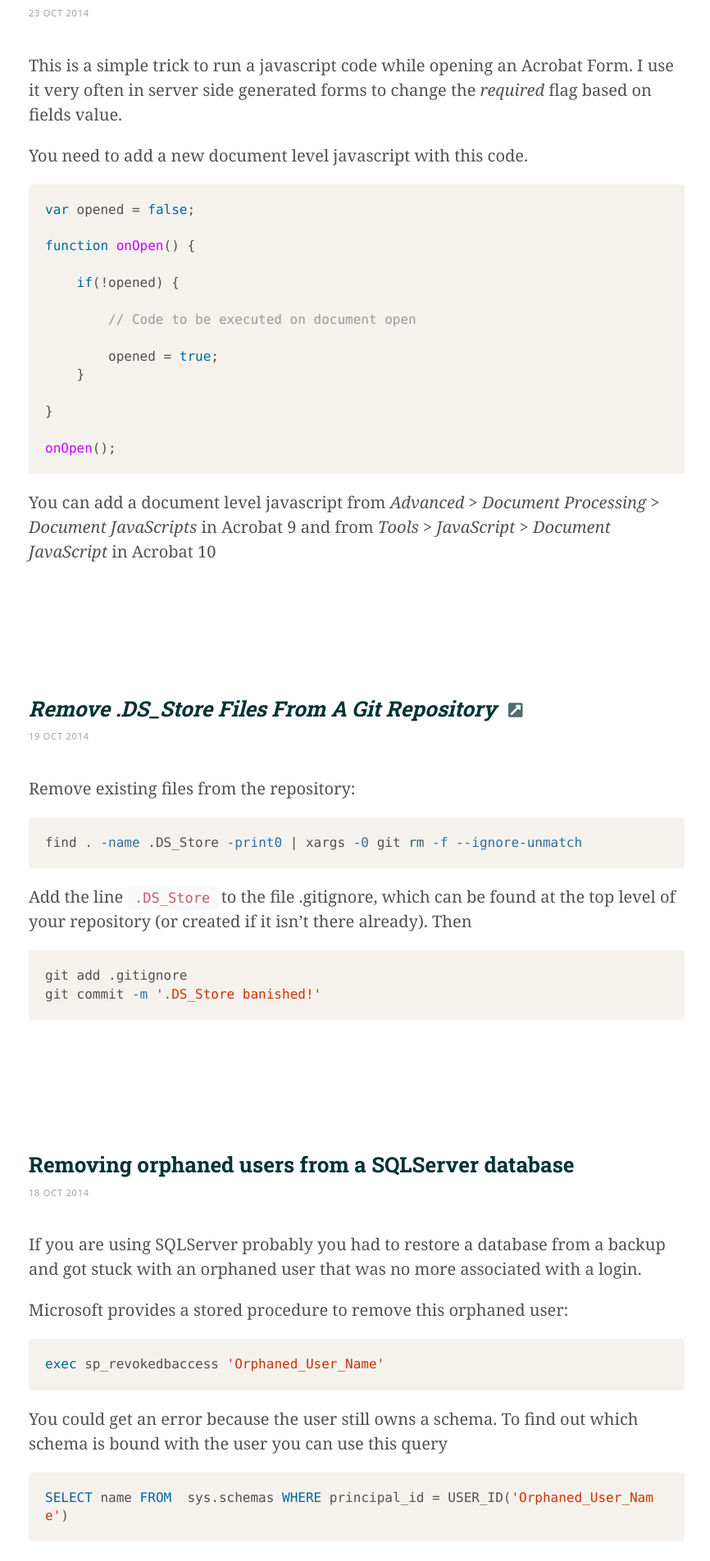
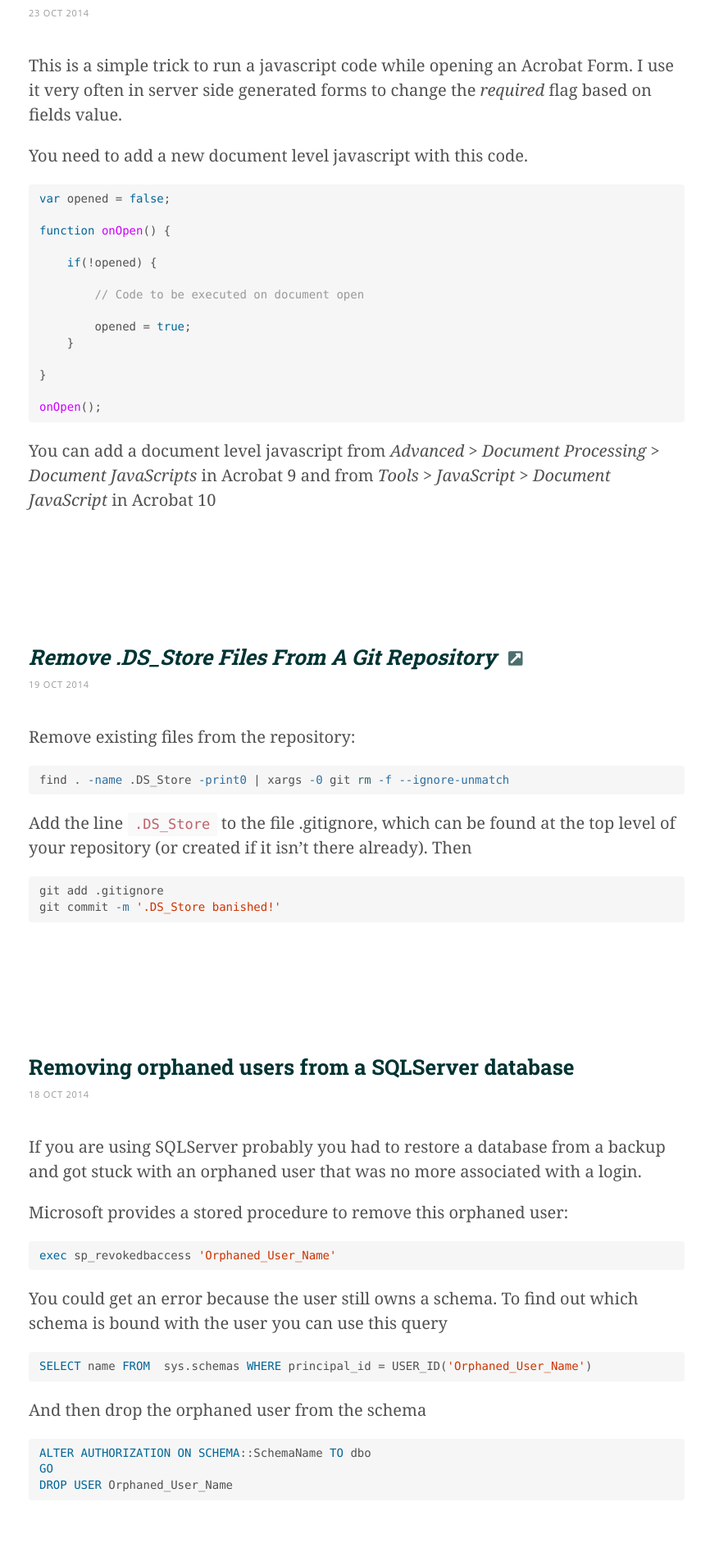
Before and after one commit to amelandri/amelandri.github.io, a Jekyll site: the page built from index.html, in a window 1280 px wide. Shown: the part 3688-5592 px from the top of the page at 82% size, without its empty margins (205-1071 px from the left). Built offline with Jekyll 4.4.1, drawn with Linux system fonts in a browser that asks for light colours; nearby versions of some CDN libraries; the list of posts is cut into pages by our own code.

Commit message:
Improved pre style

```diff
--- a/public/css/poole.css
+++ b/public/css/poole.css
@@ -166,14 +166,14 @@ pre {
   display: block;
   margin-top: 0;
   margin-bottom: 1rem;
-  padding: 1rem;
-  font-size: .8rem;
+  padding: 0.4rem 0.65rem;
+  font-size: .7rem;
   line-height: 1.4;
   white-space: pre;
   white-space: pre-wrap;
   word-break: break-all;
   word-wrap: break-word;
-  background-color: #f5f2ee;
+  background-color: #f6f6f6;
   border-radius: 4px;
 }
 pre code {
```
